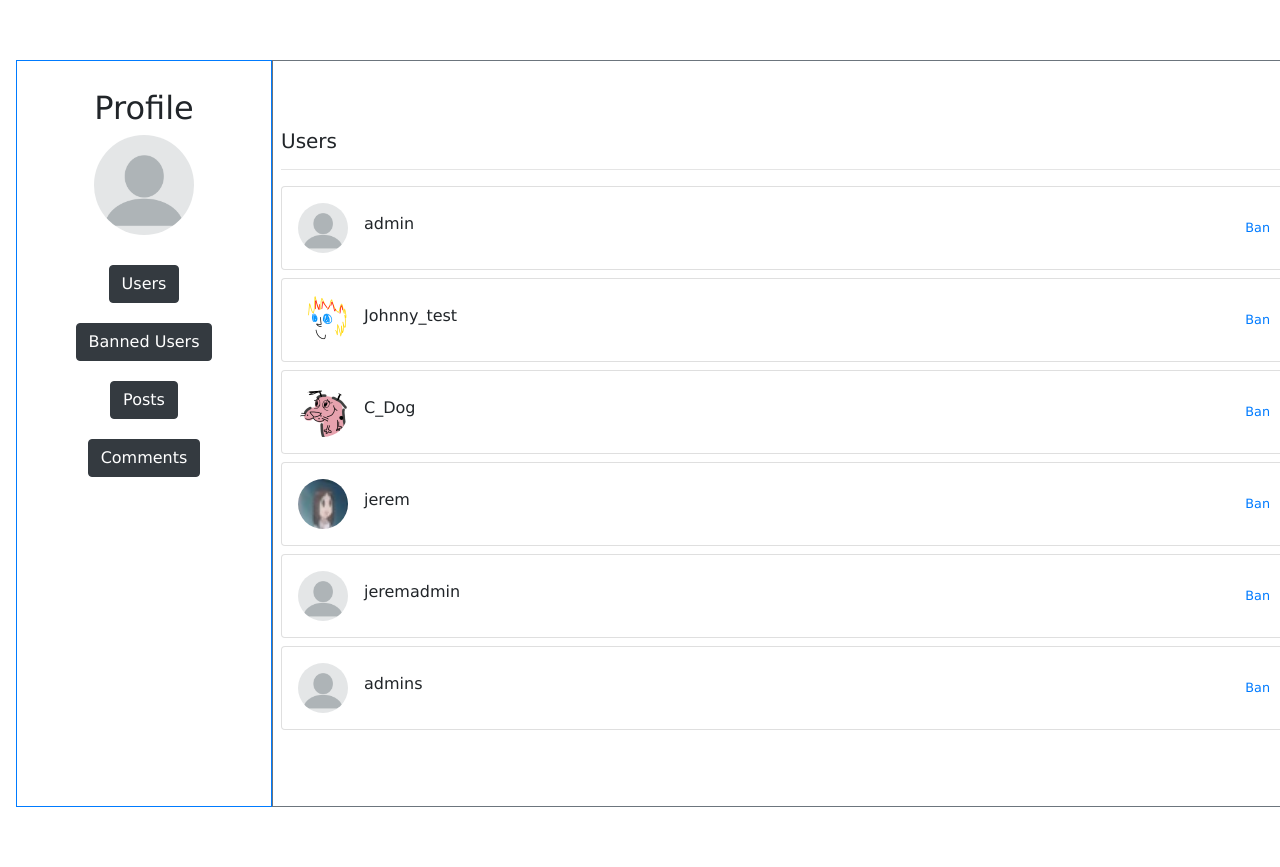
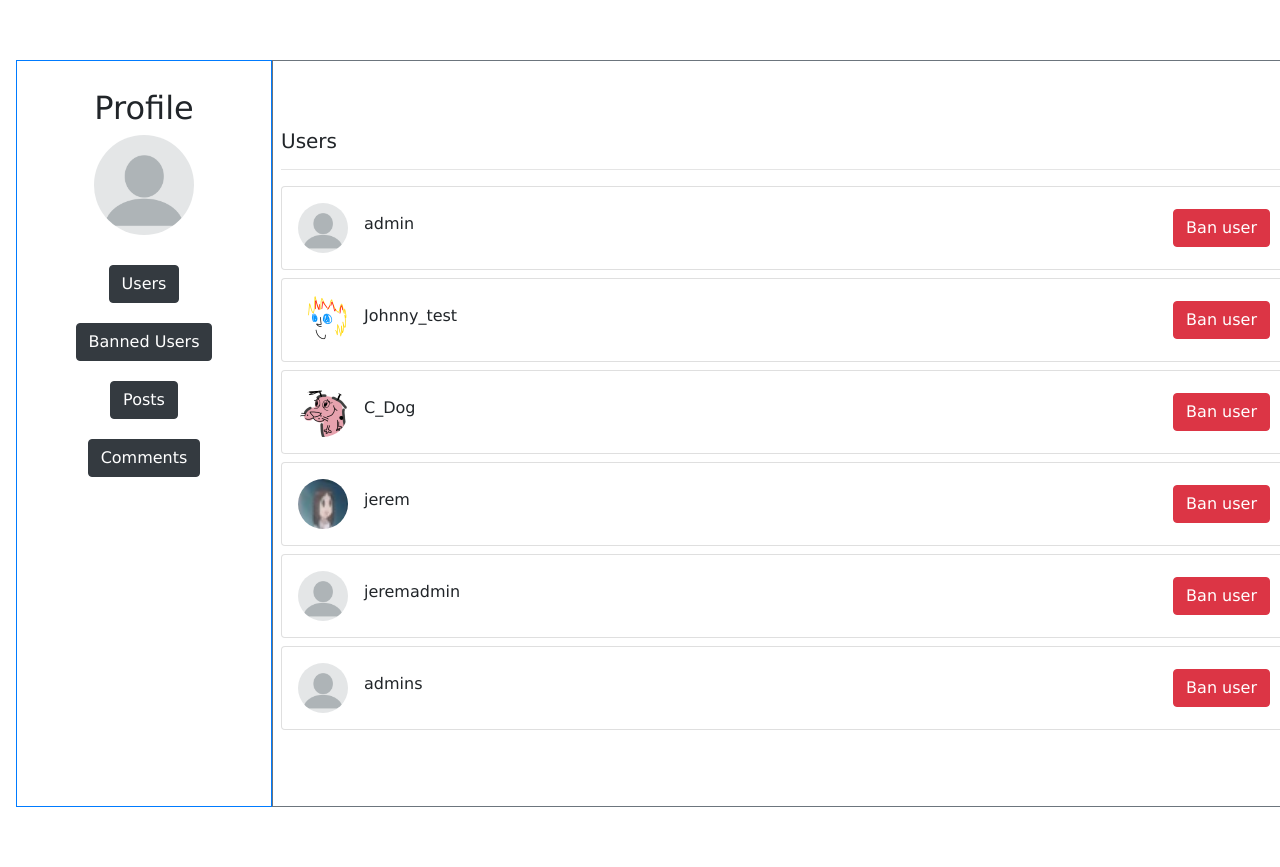
Before and after one commit to Anato-Eini/IntelliForums, a Django app: template myblogsite/blog/templates/admin.html in a window 1280 px wide. Shown: the part 56-923 px from the top of the page. Run offline with Django 5.2, Linux system fonts and the light colour scheme; the template is opened without the code that fills it: values that come from a table or form of the project are taken from there, others are empty; a user stored in the database is signed in; data comes from the database, SQL or seed files in the repository; both versions use the stored data as it was after the commit; some libraries are stand-ins or nearby versions.

Commit message:
Ban users from admin panel

```diff
--- a/myblogsite/blog/templates/admin_dashboard.html
+++ b/myblogsite/blog/templates/admin_dashboard.html
@@ -11,7 +11,10 @@
                         <h6><a href="#" data-toggle="collapse" data-target=".forum-content" class="text-body">{{ user.username }}</a></h6>
                     </div>
                     <div class="text-muted small text-center align-self-center">
-                        <a href="" onclick="return confirm('Are you sure you want to ban this user?');">Ban</a>
+                        <form method="POST" action="{% url 'ban_user' user.id %}">
+                            {% csrf_token %}
+                            <button type="submit" class="btn btn-danger">Ban user</button>
+                        </form>
                     </div>
                 </div>
             </div>
```
Also changed, not shown: myblogsite/db.sqlite3.
